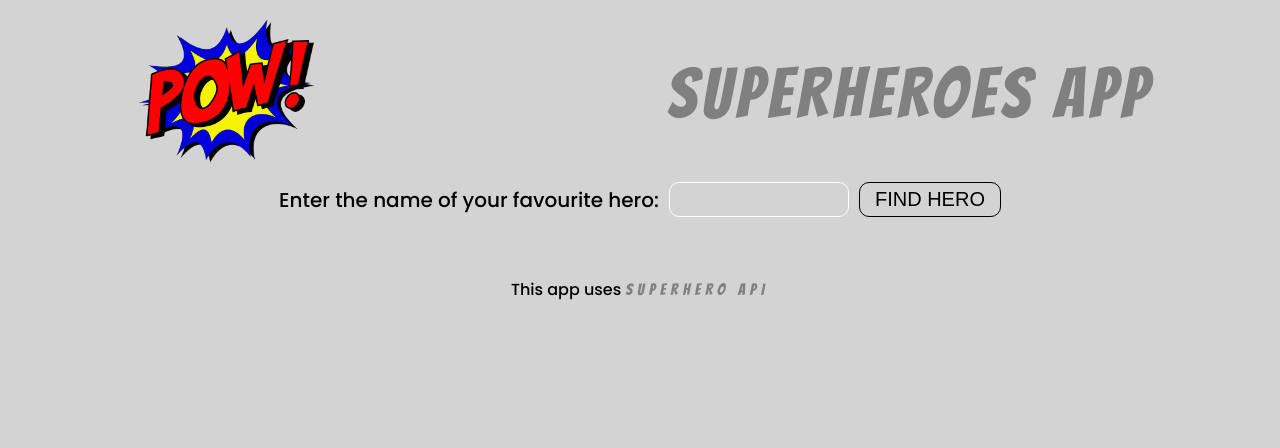
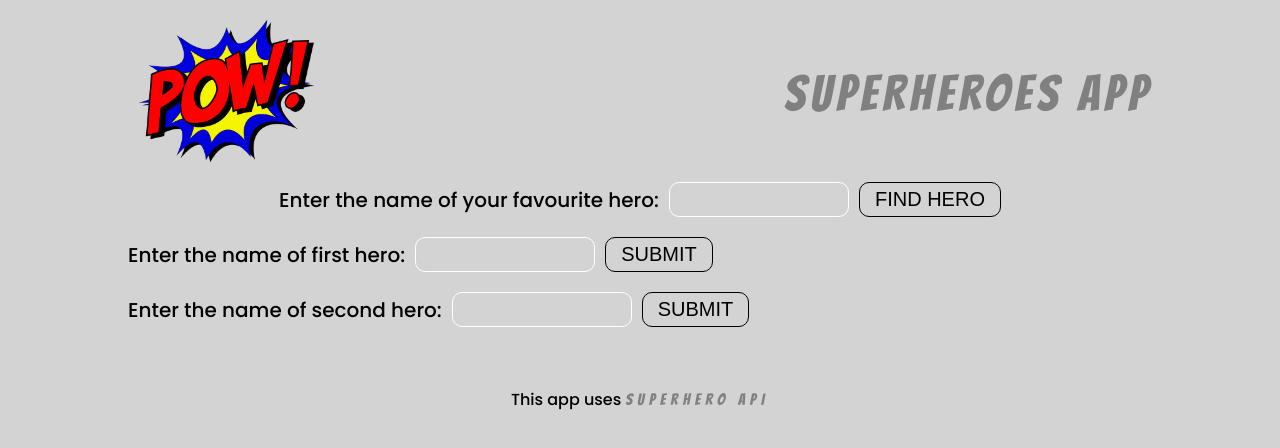
Before and after one commit to MateuszRajek/superhero-app, a React (Create React App) app: page /battle in a window 1280 px wide. Shown: the top 448 px of the page. Built offline with nearby package versions, Linux system fonts and the light colour scheme.

Commit message:
work in progress - working on heroes battles mode

```diff
--- a/package.json
+++ b/package.json
@@ -33,4 +33,5 @@
       "last 1 safari version"
     ]
   }
-}
+
+  }
--- a/src/App.js
+++ b/src/App.js
@@ -1,5 +1,4 @@
 import React from 'react';
-import './App.css';
 import { BrowserRouter as Router, Switch, Route } from 'react-router-dom';
 import FeaturedHeroes from './components/FeaturedHeroes/FeaturedHeroes';
 import SearchHeroView from './components/SearchHeroView/SearchHeroView'
@@ -7,6 +6,8 @@ import HeroDetailsView from './components/HeroDetailsView/HeroDetailsView';
 import Nav from './components/Nav/Nav';
 import Footer from './components/Footer/Footer';
 import LandingPage from './components/LandingPage/LandingPage';
+import HeroesBattle from './components/HeroesBattle/HeroesBattle';
+import './App.css';
 
 
 function App() {
@@ -30,6 +31,9 @@ function App() {
               <Route path="/hero/:id">
                 <HeroDetailsView />
               </Route>
+              <Route path="/battle/">
+                <HeroesBattle />
+              </Route>
             </Switch>
           </div>
         </main>
--- a/src/components/FeaturedHeroes/FeaturedHeroes.js
+++ b/src/components/FeaturedHeroes/FeaturedHeroes.js
@@ -18,6 +18,7 @@ function FeaturedHeroes() {
       heroes.push(data);
       if (data.error) {
         setErrorState(data.error);
+        console.log(data)
         return
       }
     }
--- /dev/null
+++ b/src/components/HeroesBattle/HeroesBattle.css
@@ -0,0 +1,51 @@
+.heroes_battlefield {
+  display: flex;
+  justify-content: space-between;
+  align-items: center;
+  flex-wrap: wrap;
+  width: 100%;
+}
+
+.featured_heroes_section_title {
+  margin: 50px 0;
+  font-size: 45px;
+  font-family: 'Bangers', cursive;
+  text-align: center;
+  text-transform: uppercase;
+  letter-spacing: 3px;
+  color: gray;
+}
+
+.first_hero_area, .second_hero_area {
+  display: flex;
+  flex-direction: column;
+  align-items: center;
+  align-self: flex-start;
+}
+
+.featured_hero {
+  display: flex;
+  flex-direction: column;
+  justify-content: center;
+  align-items: center;
+  width: 90%;
+  margin: 15px;
+}
+
+@media (min-width: 560px) {
+  .featured_hero {
+    width: 65%;
+  }
+}
+
+@media (min-width: 764px) {
+  .featured_hero {
+    width: 45%;
+  }
+}
+
+@media (min-width: 1125px) {
+  .featured_hero {
+    width: 30%;
+  }
+}
--- /dev/null
+++ b/src/components/HeroesBattle/HeroesBattle.js
@@ -0,0 +1,87 @@
+import React, { useEffect, useState } from 'react';
+import Loader from '../Loader/Loader';
+import Hero from '../Hero/Hero';
+import { getHeroBySearchedName } from '../../requests';
+import './HeroesBattle.css';
+
+function HeroesBattle() {
+  const [firstHeroName, setFirstHeroName] = useState('');
+  const [secondHeroName, setSecondHeroName] = useState('');
+  const [firstFighterHeroesList, setHeroesFirstList] = useState([]);
+  const [secondFighterHeroesList, setHeroesSecondList] = useState([]);
+  const [isLoading, setLoadingState] = useState('');
+  const [error, setErrorState] = useState('');
+
+  const getAndRenderSearchedHero = async event => {
+    event.preventDefault()
+    setLoadingState(true)
+    const name = event.target.previousSibling.value
+    const buttonId = event.target.id
+  console.log(event.target.id, buttonId)
+    await getHeroBySearchedName(name).then(response => {
+    const { data } = response
+    if (data.error) {
+      setErrorState(data.error);
+      setLoadingState(false);
+      return
+    }
+    const { results } = data;
+    buttonId === 'first' ? setHeroesFirstList(results) : setHeroesSecondList(results)
+    setLoadingState(false);
+    setErrorState('');
+    });
+  }
+
+   const onInputChange = event => {
+    event.target.name === 'firstHero' ? setFirstHeroName(event.target.value) : setSecondHeroName(event.target.value);
+  }
+
+  const clearHeroesNameState = event => {
+    event.target.id === 'first' ? setFirstHeroName('') : setSecondHeroName('');
+  }
+
+  useEffect(() => {
+  // onInputChange()
+  },[])
+
+  return (
+    <section className="heroes_battlefield">
+      <div className="first_hero_area">
+       <form className="search_hero" >
+         <div className="wrapper">
+          <label className="type_hero_name_label" forhtml="type_hero_name_input">Enter the name of first hero: </label>
+          <input onChange={onInputChange} value={firstHeroName} className="type_hero_name" type="text" name="firstHero"></input>
+          <button onClick={getAndRenderSearchedHero} id="first">Submit</button>
+         </div>
+      </form>
+      {firstFighterHeroesList.map(hero => {
+          return (
+           !isLoading && <div className="searched_hero" key={hero.id}>
+              <Hero id={hero.id} name={hero.name} imageUrl={hero.image.url} hero={hero} />
+            </div>
+           );
+        })
+        }
+         {isLoading && <Loader />}
+       </div>
+      <div className="second_hero_area">
+       <form className="search_hero" >
+         <div className="wrapper">
+          <label className="type_hero_name_label" forhtml="type_hero_name_input">Enter the name of second hero: </label>
+          <input onChange={onInputChange} value={secondHeroName} className="type_hero_name" type="text" name="secondHero"></input>
+          <button onClick={getAndRenderSearchedHero} id="second">Submit</button>
+         </div>
+       </form>
+       {secondFighterHeroesList.map(hero => {
+          return (
+            <div className="searched_hero" key={hero.id}>
+              <Hero id={hero.id} name={hero.name} imageUrl={hero.image.url} hero={hero} />
+            </div>
+          );
+        })
+        }
+       </div>
+     </section>
+  )
+}
+export default HeroesBattle;
--- a/src/components/Nav/Nav.js
+++ b/src/components/Nav/Nav.js
@@ -8,7 +8,7 @@ function Nav() {
 
   const onInputChange = event => {
     setheroNameState(event.target.value);
-  }
+      }
 
   const clearState = () => {
     if (heroNameFromInput === '') {
@@ -22,7 +22,7 @@ function Nav() {
     <nav className="main_nav">
       <div className="logo_title_wrapper ">
         <div className="logo_image_container">
-          <Link to="/home"><img className="logo" src={logo} alt="logo" /></Link>
+          <Link to="/main/"><img className="logo" src={logo} alt="logo" /></Link>
         </div>
         <h1 className="app_title">superheroes app</h1>
       </div>
--- a/src/components/SearchHeroView/SearchHeroView.js
+++ b/src/components/SearchHeroView/SearchHeroView.js
@@ -28,6 +28,7 @@ function SearchHeroView() {
 
   useEffect(() => {
     getAndRenderSearchedHeroes()
+  // eslint-disable-next-line react-hooks/exhaustive-deps
   }, [name])
 
   return (
```
